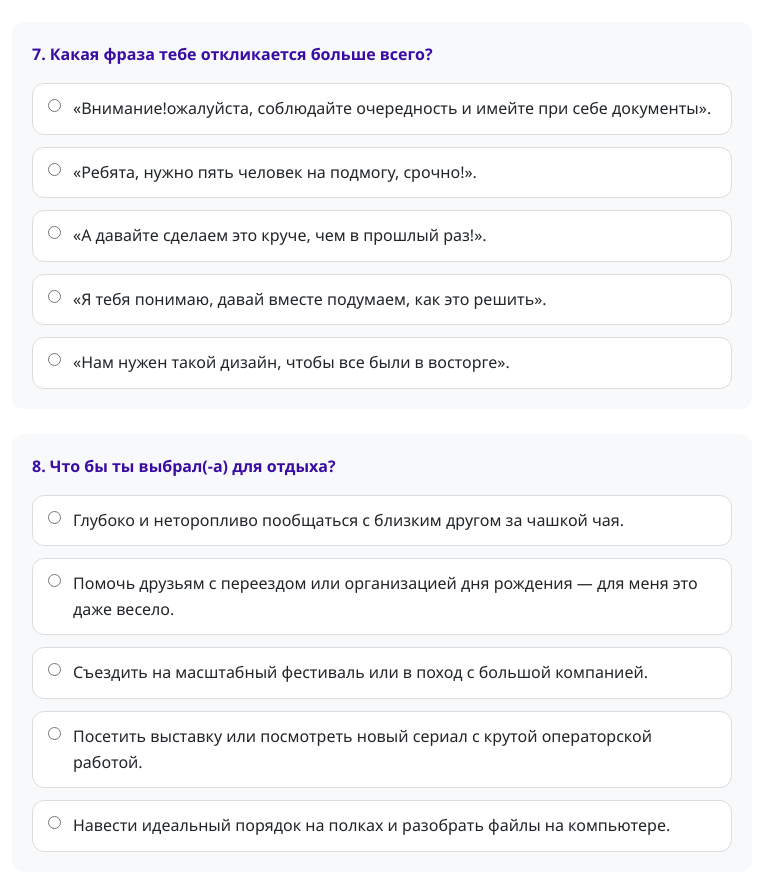
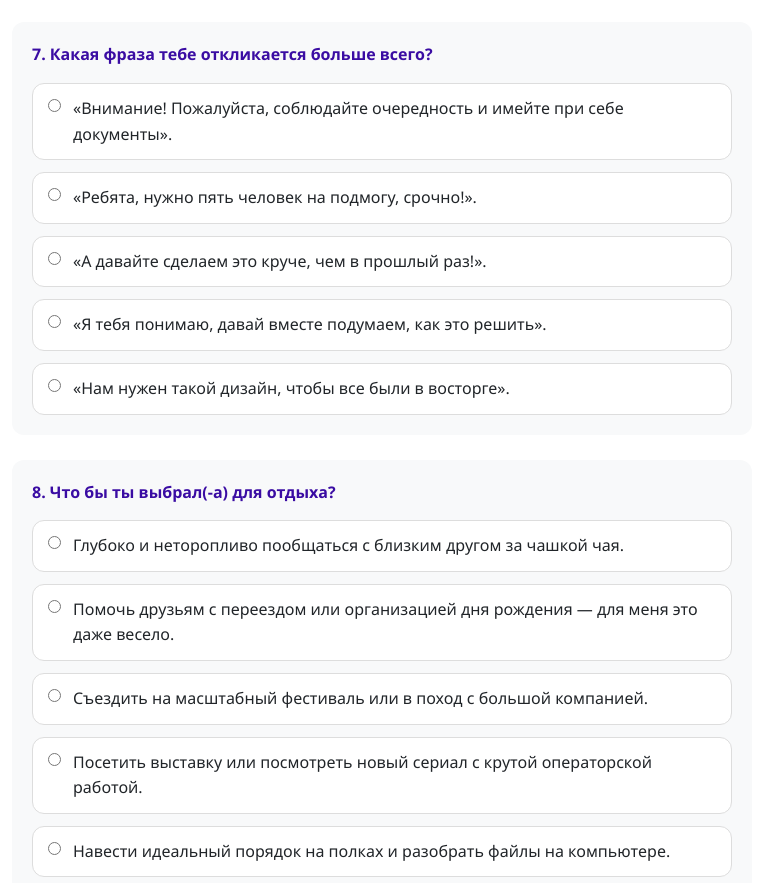
Before and after one commit to tsafronova221-ctrl/gubkin_pokolenie, a plain HTML site: page index.html in a window 1280 px wide. Shown: the part 3278-4161 px from the top of the page, without its empty margins (258-1021 px from the left). Drawn offline with Linux system fonts and the light colour scheme.

Commit message:
Update 6 index.html

```diff
--- a/index.html
+++ b/index.html
@@ -379,7 +379,7 @@
                 <div class="options">
                     <label class="option">
 						<input type="radio" name="q7" value="pk">
-                        «Внимание!ожалуйста, соблюдайте очередность и имейте при себе документы».
+                        «Внимание! Пожалуйста, соблюдайте очередность и имейте при себе документы».
                     </label>
                     <label class="option">
                         <input type="radio" name="q7" value="volunteers">
```
